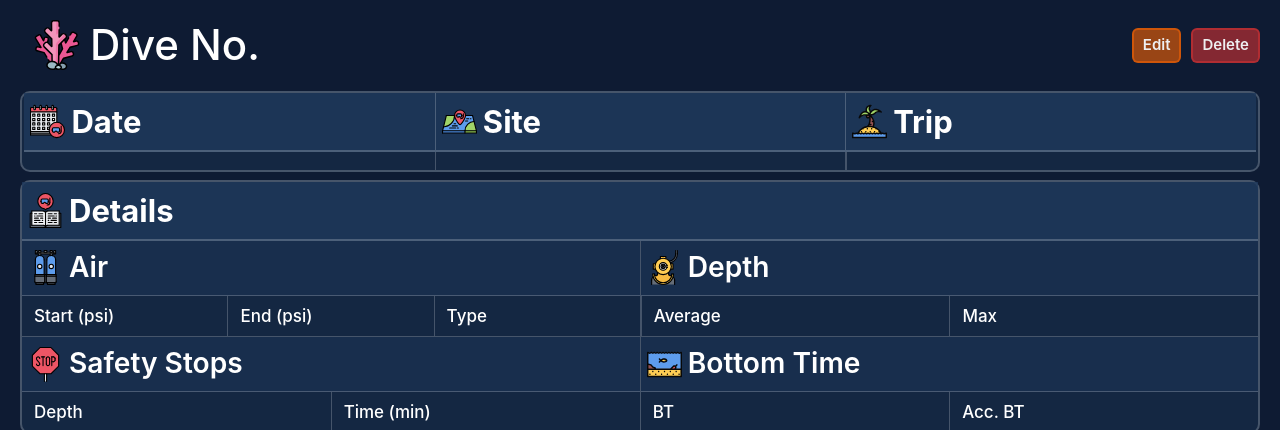
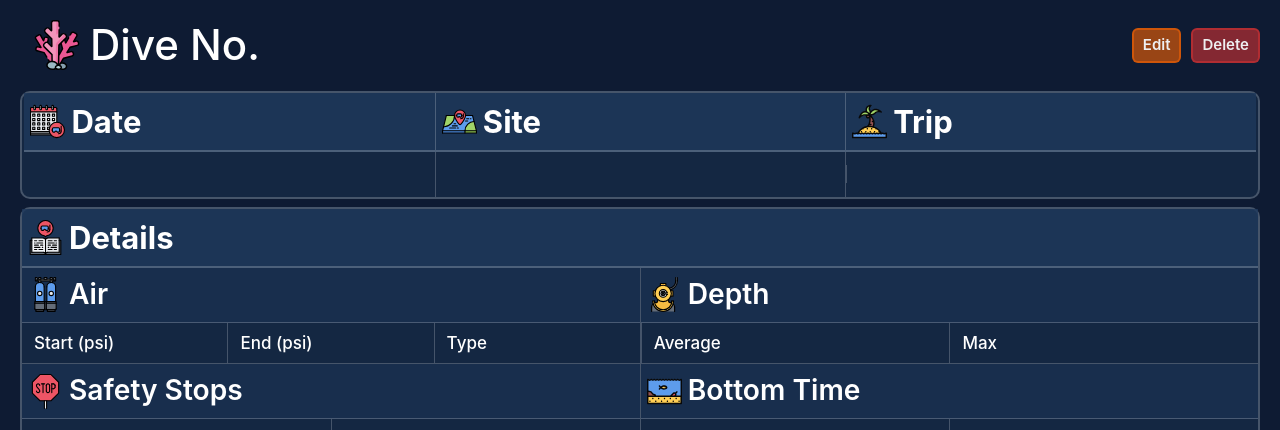
Before and after one commit to jwcrosby/neptune, a Django app: template main_app/templates/dives/detail.html in a window 1280 px wide. Shown: the part 51-481 px from the top of the page. Run offline with Django 3.2, Linux system fonts and the light colour scheme; the template is opened without the code that fills it: values that come from a table or form of the project are taken from there, others are empty; some libraries are stand-ins or nearby versions.

Commit message:
tidy styling on dive detail

```diff
--- a/main_app/static/css/dive-detail.css
+++ b/main_app/static/css/dive-detail.css
@@ -99,10 +99,8 @@
 .field-wrapper {
   height: 100%;
   width: 100%;
-
   align-items: center;
   justify-content: center;
-  height: 100%;
 }
 
 .field-wrapper > h3 {
@@ -472,4 +470,8 @@ p {
   .dive-img {
     max-width: 400px;
   }
+
+  .main-data-container  {
+    height: 45px;
+  }
 }
--- a/main_app/static/css/dive-form.css
+++ b/main_app/static/css/dive-form.css
@@ -91,7 +91,6 @@
   font-size: clamp(2.3rem, 2.2vw, 3rem);
   margin: 10px 0;
   font-weight: 600;
-  height: 100%;
 }
 
 .field-wrapper {
@@ -109,7 +108,7 @@
   width: 100%;
   align-items: center;
   justify-content: center;
-  height: 100%;
+
 }
 
 .data-container {
--- a/main_app/templates/dives/detail.html
+++ b/main_app/templates/dives/detail.html
@@ -24,13 +24,13 @@
 <div class="dive-log-container">
   <div class="dive-log">
 
-    <div class="questions question-main ">
-      <div class="field-wrapper">
+    <div class="questions question-main">
+      <div class="field-wrapper main-wrapper">
         <div class="sub-header-main">
           <img src="{% static 'images/020-diving.svg' %}" alt="calendar" />
           <h3>Date</h3>
         </div>
-        <div class="data-container">
+        <div class="data-container main-data-container">
           <h4>{{ dive.date }}</h4>
         </div>
       </div>
@@ -43,7 +43,7 @@
           />
           <h3>Site</h3>
         </div>
-        <div class="data-container soft-border-left">
+        <div class="data-container main-data-container soft-border-left">
           <h4>{{ dive.site }}</h4>
         </div>
       </div>
@@ -56,7 +56,7 @@
           />
           <h3>Trip</h3>
         </div>
-        <div class="data-container soft-border-left">
+        <div class="data-container main-data-container soft-border-left">
           <h4 class="soft-border-left">{{ dive.trip }}</h4>
         </div>
       </div>
```
